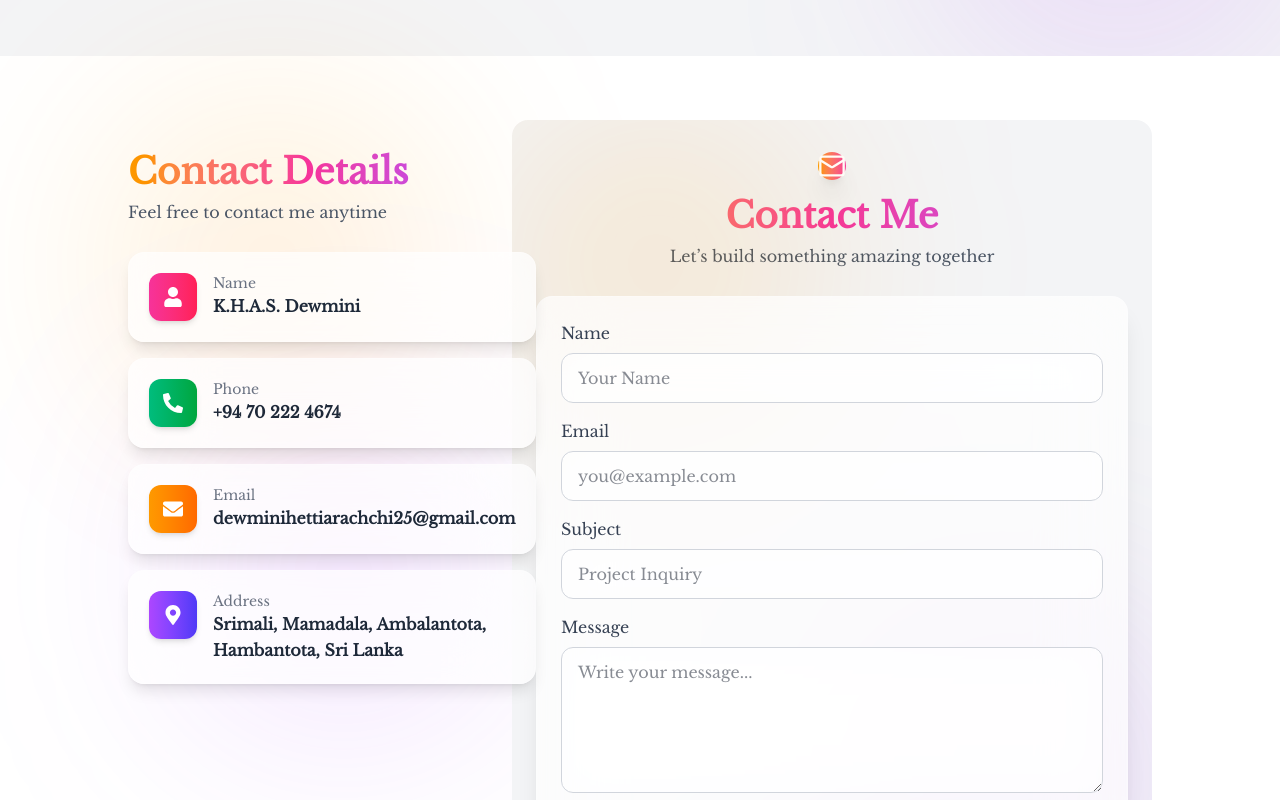
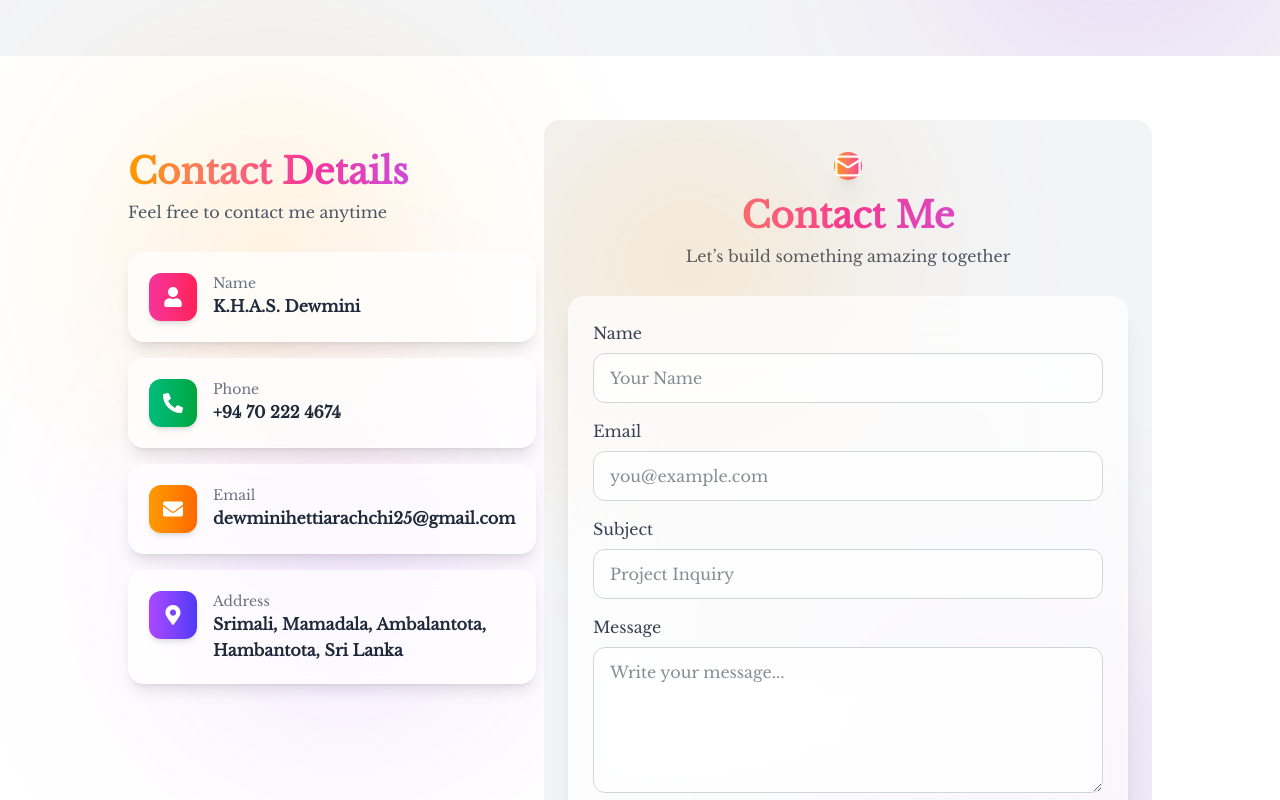
Before and after one commit to Dew3516/my_portfolio_, a Next.js app: page / in a window 1280 px wide. Shown: the part 6040-6840 px from the top of the page. Built offline with nearby package versions, Linux system fonts and the light colour scheme.

Commit message:
Add space between contact sections

```diff
--- a/app/page.tsx
+++ b/app/page.tsx
@@ -207,7 +207,7 @@ export default function Home() {
             </section>    */}
       {/* ---------- CONTACT SECTION ---------- */}
       <section id="contact" className="px-4 py-12 sm:px-6 md:px-12 lg:px-20 lg:py-16">
-        <div className="mx-auto grid w-full max-w-5xl grid-cols-1 gap-6 lg:grid-cols-[minmax(260px,360px)_minmax(0,1fr)] lg:items-start">
+        <div className="mx-auto grid w-full max-w-5xl grid-cols-1 gap-10 lg:grid-cols-[minmax(260px,360px)_minmax(0,1fr)] lg:items-start lg:gap-14">
           <Detail />
           <div className="w-full">
             <ContactForm />
```
